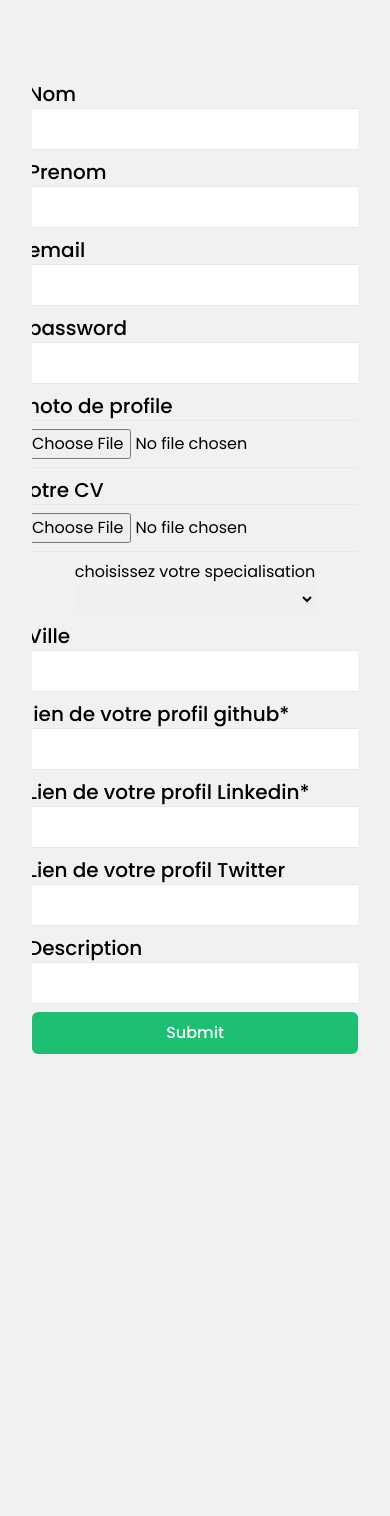
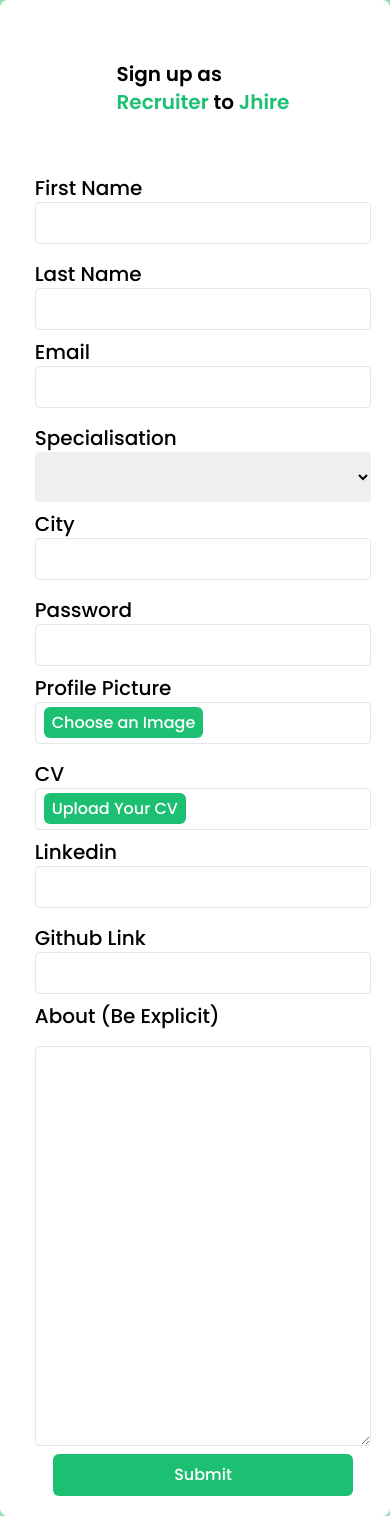
Before and after one commit to JFiaga/MERN_hiringWebsite, a React (Create React App) app in the folder client/: page /registerDeveloper in a window 390 px wide. Before the commit the page ends 1094 px from the top, so only its background shows below. Built offline with nearby package versions, Linux system fonts and the light colour scheme.

Commit message:
final ui of Registers components

```diff
--- a/client/src/assets/index.ts
+++ b/client/src/assets/index.ts
@@ -21,3 +21,6 @@
 
 
 export {default as NoAvatar} from './noAvatar.png'
+
+export {default as registerBg} from './registerBg.png'
+export {default as registerBg2} from './registerBg2.jpg'
--- a/client/src/components/Navbar.tsx
+++ b/client/src/components/Navbar.tsx
@@ -54,7 +54,7 @@
     pathname === "/login" ||
     pathname === "/chooseProfile"
   ) {
-    return <></>;
+    return null;
   } else {
     return (
       <nav className="bg-white sm:bg-primaryDark flex justify-center w-[100vw]  py-2">
--- a/client/src/index.css
+++ b/client/src/index.css
@@ -5,19 +5,17 @@
 @tailwind components;
 @tailwind utilities;
 
-/*
+
 html{
   width: 100vw;
   background: #fff;
- display: flex;
- justify-content: center;
- align-items: center;
+  height: 100%;
 
-} */
+}
 body {
 
   font-family: 'Poppins', sans-serif;
-  background: #F1f1f1;
+  /* background: #F1f1f1; */
   color: black;
   /* max-width: 1000px; */
 }
--- a/client/src/pages/ChooseProfile.tsx
+++ b/client/src/pages/ChooseProfile.tsx
@@ -10,11 +10,11 @@
 
 
   return (
-    <section className=" flex  w-[100vw]   md:px-8 px-4 pt-16 pb-10 text-black justify-center ">
+    <section className=" flex  w-[100vw] h-[100vh]  md:px-8 px-4 pt-16 pb-10 text-black justify-center bg-[#f1f1f1] ">
       <div className="max-w-[1400px] w-full flex flex-col items-center justify-center h-[80vh]  py-4 space-y-4 text-center">
         <div
         onClick={()=> setChooseLink (link => link = 'Developer')}
-        className={`cursor-pointer transition-all duration-500 w-[90%] p-2 h-1/2 flex flex-col items-center justify-center  shadow-md ${chooseLink === 'Developer' ? 'bg-primary text-white' : 'bg-white text-black'}`}>
+        className={`cursor-pointer transition-all duration-500 w-[90%] p-2 h-1/2 flex flex-col items-center justify-center max-w-[900px] shadow-md ${chooseLink === 'Developer' ? 'bg-primary text-white' : 'bg-white text-black'}`}>
           <div>
             <BiCodeAlt className={`text-[60px] ${chooseLink === 'Developer' ? 'text-white':'text-primary'}`} />
           </div>
@@ -23,7 +23,7 @@
 
         <div
         onClick={()=> setChooseLink (link => link = 'Recruiter')}
-        className={`cursor-pointer transition-all duration-500 w-[90%] p-2 h-1/2 flex flex-col items-center justify-center shadow-md ${chooseLink === 'Recruiter' ? 'bg-primary text-white' : 'bg-white text-black'}`}>
+        className={`cursor-pointer transition-all duration-500 w-[90%] p-2 h-1/2 flex flex-col items-center justify-center max-w-[900px] shadow-md ${chooseLink === 'Recruiter' ? 'bg-primary text-white' : 'bg-white text-black'}`}>
            <div>
             <MdOutlineManageSearch className={`text-[60px] ${chooseLink === 'Recruiter' ? 'text-white':'text-primary'}`} />
           </div>
--- a/client/src/pages/RegisterDeveloper.tsx
+++ b/client/src/pages/RegisterDeveloper.tsx
@@ -2,6 +2,11 @@
 import { uploadCv, uploadImg } from "../utils/upload";
 import { newRequest } from "../utils/newRequest";
 import {  useNavigate } from "react-router-dom";
+import { FaHandshake } from "react-icons/fa";
+import { BiPaint, BiSearch, BiSolidCustomize } from "react-icons/bi";
+import { MdFormatAlignLeft, MdOutlineDashboardCustomize } from "react-icons/md";
+import { registerBg } from "../assets";
+import { AiOutlineCustomerService } from "react-icons/ai";
 
 
 const RegisterDeveloper = () => {
@@ -89,108 +94,117 @@
   ];
 
   return (
-    <section className="text-black mt-10 w-[100vw] flex flex-col justify-center py-10 px-8">
-      <div className="w-full max-w-[1400px] flex flex-col items-center  space-y-5">
+
+    <section className="text-black min-h-[100vh] w-[100vw] bg-green-500 flex flex-col justify-center items-center relative  ">
+    <img
+      src={registerBg}
+      className="w-[100vw] min-h-[100vh] object-cover absolute"
+      alt=""
+    />
+    <div className="bg-white/50 w-full h-full absolute backdrop-blur-[20px]"></div>
+    <div className="w-full xl:w-[95%] max-w-[1700px] rounded-lg flex  items-center  space-y-5 z-[1000] bg-white min-h-[100vh]">
+
+      {/* Green Block */}
+      <div className="hidden xl:flex flex-col space-y-5 items-center justify-center 2xl:space-y-[100px] min-h-[120vh] h-full bg-primary w-[30%] 2xl:w-[40%] rounded-tl-lg rounded-bl-lg text-white">
+        <div className="flex space-x-2">
+          <div className="bg-white/20 backdrop-blur-md p-4 rounded-md  flex items-center justify-center">
+            <MdFormatAlignLeft className="text-[50px]"/>
+          </div>
+            <div className="max-w-[450px]">
+              <h2 className="font-semibold text-xl">Join Jhire</h2>
+              <p>Join the site by enter your information, no email ad, no tracking</p>
+            </div>
+        </div>
+
+        <div className="flex space-x-2 ">
+          <div className="bg-white/20 backdrop-blur-md p-4 rounded-md  flex items-center justify-center">
+            <BiPaint className="text-[50px]"/>
+          </div>
+            <div className="max-w-[450px]">
+              <h2 className="font-semibold text-xl">Custom Your Profile</h2>
+              <p>Add your information and your past project to have an awesome profile</p>
+            </div>
+        </div>
+
+        <div className="flex space-x-2">
+          <div className="bg-white/20 backdrop-blur-md p-4 rounded-md  flex items-center justify-center">
+            <FaHandshake className="text-[50px]"/>
+          </div>
+            <div className="max-w-[450px]">
+              <h2 className="font-semibold text-xl">Get A Job</h2>
+              <p>Chat with Recruiter on the platform  or elsewhere and establish a contract</p>
+            </div>
+        </div>
+
+
+      </div>
       <form
         onSubmit={handleSubmit}
         action=""
-          className="w-full overflow-hidden h-auto flex flex-col items-center space-y-2 md:space-y-4"
+        className="  overflow-x-hidden min-h-[100vh] xl:h-auto flex flex-col xl:items-start items-center  space-y-2 md:space-y-5 w-full xl:w-[70%] 2xl:w-[60%] pl-4  xl:pl-[100px] pt-10 pb-5  "
       >
-          <div className="flex flex-col ">
+        <div className="text-xl sm:text-3xl md:text-[40px] font-semibold mb-[50px] ">
+          Sign up as <br />
+          <span className="text-primary">Recruiter </span>
+          to
+          <span className="text-primary"> Jhire </span>
+        </div>
 
+        {/* FistName LastName */}
+        <div className="flex flex-col md:flex-row space-y-4 md:space-y-0 w-[90%] md:space-x-2 lg:space-x-4 md:justify-center">
+        <div className="flex flex-col md:w-[50%] ">
             <label htmlFor="firstName" className="font-medium text-xl ">
-              Nom
+              First Name
             </label>
             <input
-              // required
+              required
               onChange={handleChange}
               type="text"
               id="firstName"
               name="firstName"
-              className="outline-none p-2 rounded border"
+              className="outline-none p-2 rounded border focus-within:border-primary transition-all duration-300"
             />
           </div>
-
-          <div className="flex flex-col ">
-            <label className="font-medium text-xl " htmlFor="lastName">
-              Prenom
+          <div className="flex flex-col md:w-[50%] ">
+            <label htmlFor="lastName" className="font-medium text-xl ">
+              Last Name
             </label>
             <input
-              // required
+              required
               onChange={handleChange}
               type="text"
               id="lastName"
               name="lastName"
-              className="outline-none p-2 rounded border"
+              className="outline-none p-2 rounded border max-w-[100%]  focus-within:border-primary transition-all duration-300"
             />
           </div>
+        </div>
 
-          <div className="flex flex-col ">
-            <label className="font-medium text-xl " htmlFor="email">
-              email
+        {/*  Email - Specialisation*/}
+        <div className="flex flex-col md:flex-row space-y-4 md:space-y-0 w-[90%] md:space-x-2 lg:space-x-4 md:justify-center">
+          <div className="flex flex-col md:w-[50%] ">
+            <label htmlFor="email" className="font-medium text-xl ">
+              Email
             </label>
             <input
-              // required
+              required
               onChange={handleChange}
               type="email"
               id="email"
               name="email"
-              className="outline-none p-2 rounded border"
+              className="outline-none p-2 rounded border  focus-within:border-primary transition-all duration-300"
             />
           </div>
-
-          <div className="flex flex-col ">
-            <label className="font-medium text-xl " htmlFor="password">
-              password
-            </label>
-            <input
-              // required
-              onChange={handleChange}
-              type="password"
-              id="password"
-              name="password"
-              className="outline-none p-2 rounded border"
-            />
-          </div>
-
-          <div className="flex flex-col ">
-            <label className="font-medium text-xl " htmlFor="profilePic">
-              Photo de profile
-            </label>
-            <input
-              // required
-              type="file"
-              id="profilePic"
-              name="profilePic"
-              className="outline-none p-2 rounded border"
-              onChange={handleUploadImage}
-            />
-          </div>
-
-          <div className="flex flex-col ">
-            <label className="font-medium text-xl " htmlFor="profilePic">
-              Votre CV
-            </label>
-            <input
-              // required
-              type="file"
-              id="profilePic"
-              name="profilePic"
-              className="outline-none p-2 rounded border"
-              onChange={handleUploadCv}
-            />
-          </div>
-
-          <div className="flex flex-col ">
-            choisissez votre specialisation
-
+          <div className="flex flex-col md:w-[50%] ">
+            <span  className="font-medium text-xl ">
+              Specialisation
+            </span>
             <select
-              // required
-              className="font-medium text-xl "
+              className="font-medium text-xl w-full h-[50px] rounded outline-none"
               name="specialisation"
               onChange={handleChange}
             >
-              <option value=" "> </option>
+              <option value=""/>
               {specialisationTag.map((val, index) => (
                 <option key={index} value={val}>
                   {val}
@@ -198,10 +212,13 @@
               ))}
             </select>
           </div>
+        </div>
 
-          <div className="flex flex-col ">
-            <label className="font-medium text-xl " htmlFor="city">
-              Ville
+        {/* City - Password */}
+        <div className="flex flex-col md:flex-row space-y-4 md:space-y-0 w-[90%] md:space-x-2 lg:space-x-4 md:justify-center">
+          <div className="flex flex-col md:w-[50%] ">
+            <label htmlFor="city" className="font-medium text-xl ">
+              City
             </label>
             <input
               required
@@ -209,68 +226,117 @@
               type="text"
               id="city"
               name="city"
-              className="outline-none p-2 rounded border"
+              className="outline-none p-2 rounded border  focus-within:border-primary transition-all duration-300"
             />
           </div>
 
-          <div className="flex flex-col ">
-            <label className="font-medium text-xl " htmlFor="github">
-              lien de votre profil github*
+          <div className="flex flex-col md:w-[50%] ">
+            <label htmlFor="password" className="font-medium text-xl ">
+              Password
             </label>
             <input
               required
               onChange={handleChange}
-              id="github"
-              className="outline-none p-2 rounded border"
-              name="github"
+              type="password"
+              id="password"
+              name="password"
+              className="outline-none p-2 rounded border  focus-within:border-primary transition-all duration-300"
+            />
+          </div>
+        </div>
+
+
+
+        {/* Profile Pic - CV*/}
+        <div className="flex flex-col md:flex-row space-y-4 md:space-y-0 w-[90%] md:space-x-2 lg:space-x-4 md:justify-center">
+          <div className="flex flex-col md:w-[50%] ">
+          <label htmlFor="profilePic" className="font-medium text-xl ">Profile Picture</label>
+            <label htmlFor="profilePic" className="font-medium  outline-none p-2 rounded border  focus-within:border-primary transition-all duration-300">
+         <span className="bg-primary text-white px-2 py-1 rounded-md cursor-pointer"> Choose an Image</span>
+          </label>
+            <input
+             required
+              type="file"
+              id="profilePic"
+              name="profilePic"
+              onChange={handleUploadImage}
+              className="hidden"
             />
           </div>
 
-          <div className="flex flex-col ">
-            <label className="font-medium text-xl " htmlFor="linkedin">
-              Lien de votre profil Linkedin*
+          <div className="flex flex-col md:w-[50%] ">
+          <label htmlFor="cvFile" className="font-medium text-xl ">CV</label>
+            <label htmlFor="cvFile" className="font-medium  outline-none p-2 rounded border  focus-within:border-primary transition-all duration-300">
+         <span className="bg-primary text-white px-2 py-1 rounded-md cursor-pointer"> Upload Your CV</span>
           </label>
             <input
-              // required
-              onChange={handleChange}
-              id="linkedin"
-              className="outline-none p-2 rounded border"
-              name="linkedin"
+             required
+              type="file"
+              id="cvFile"
+              name="cvFile"
+              onChange={handleUploadCv}
+              className="hidden"
             />
           </div>
+        </div>
 
-          <div className="flex flex-col ">
-            <label className="font-medium text-xl " htmlFor="twitter">
-              Lien de votre profil Twitter
+         {/* linkedin - Github */}
+        <div className="flex flex-col md:flex-row space-y-4 md:space-y-0 w-[90%] md:space-x-2 lg:space-x-4 md:justify-center">
+
+        <div className="flex flex-col md:w-[50%] ">
+            <label htmlFor="linkedin" className="font-medium text-xl ">
+              Linkedin
             </label>
             <input
+              required
+              onChange={handleChange}
+              type="text"
+              id="linkedin"
+              name="linkedin"
+              className="outline-none p-2 rounded border  focus-within:border-primary transition-all duration-300"
+            />
+          </div>
+       <div className="flex flex-col md:w-[50%] ">
+          <label htmlFor="github" className="font-medium text-xl ">
+         Github Link
+             </label>
+             <input
+               required
                type="url"
                onChange={handleChange}
-              id="twitter"
-              className="outline-none p-2 rounded border"
-              name="twitter"
+               id="github"
+               name="github"
+              className="outline-none p-2 rounded border  focus-within:border-primary transition-all duration-300"
             />
           </div>
-
-          <div className="flex flex-col ">
-            <label className="font-medium text-xl " htmlFor="desc">
-              Description
-            </label>
-            <input
-              // required
-              onChange={handleChange}
-              id="desc"
-              className="outline-none p-2 rounded border"
-              name="desc"
-            />
         </div>
 
-          <button className="w-full max-w-[430px] bg-primary  px-2 py-2 text-center text-white rounded-md font-medium outline-none border border-transparent hover:border-primary transition-all duration-300 hover:bg-transparent hover:text-primary">
+         {/* About */}
+  <div className="flex flex-col space-y-4 md:space-y-0 w-[90%] md:space-x-2 lg:space-x-4 md:justify-center">
+
+            <label htmlFor="desc" className="font-medium text-xl ">
+              {`About (Be Explicit)`}
+            </label>
+            <textarea
+              required
+              onChange={handleChange}
+
+              id="desc"
+              name="desc"
+              className="outline-none p-2 rounded border mi  focus-within:border-primary transition-all duration-300 min-h-[400px] "
+            ></textarea>
+          </div>
+
+        <button
+          type="submit"
+          className="w-full max-w-[300px] self-center bg-primary py-2 text-center text-white rounded-md font-medium outline-none border border-transparent hover:border-primary transition-all duration-300 hover:bg-transparent hover:text-primary mb-[20px]"
+        >
           Submit
         </button>
       </form>
     </div>
   </section>
+
   );
 };
 
--- a/client/src/pages/RegisterRecruiter.tsx
+++ b/client/src/pages/RegisterRecruiter.tsx
@@ -1,5 +1,9 @@
 import React, { useState } from "react";
 import { newRequest } from "../utils/newRequest";
+import { registerBg } from "../assets";
+import { MdFormatAlignLeft } from "react-icons/md";
+import { FaHandshake } from "react-icons/fa";
+import { BiSearch } from "react-icons/bi";
 
 const RegisterRecruiter = () => {
   const [userData, setUserData] = useState({
@@ -25,23 +29,73 @@
       await newRequest.post("/authRecruiter/registerRecruiter", {
         ...userData,
       });
-      window.location.pathname = '/'
+      window.location.pathname = "/";
     } catch (err) {
       console.log(err);
     }
   };
 
   return (
-    <section className="text-black mt-10 w-[100vw] flex flex-col justify-center py-10 px-8">
-      <div className="w-full max-w-[1400px] flex flex-col items-center  space-y-5">
+    <section className="text-black h-[100vh] w-[100vw] bg-green-500 flex flex-col justify-center items-center relative overflow-hidden ">
+      <img
+        src={registerBg}
+        className="w-[100vw] h-[100vh] object-cover absolute"
+        alt=""
+      />
+      <div className="bg-white/50 w-full h-full absolute backdrop-blur-[20px]"></div>
+      <div className="w-full xl:w-[95%] max-w-[1700px] rounded-lg flex  items-center  space-y-5 z-[1000] bg-white h-[100vh] md:h-[70vh]">
+
+        {/* Green Block */}
+        <div className="hidden xl:flex flex-col space-y-5 items-center justify-center h-full bg-primary w-[30%] 2xl:w-[40%] rounded-tl-lg rounded-bl-lg text-white ">
+          <div className="flex space-x-2">
+            <div className="bg-white/20 backdrop-blur-md p-4 rounded-md  flex items-center justify-center">
+              <MdFormatAlignLeft className="text-[50px]"/>
+            </div>
+              <div className="max-w-[450px]">
+                <h2 className="font-semibold text-xl">Join Jhire</h2>
+                <p>Join the site by enter your information, no email ad, no tracking</p>
+              </div>
+          </div>
+
+          <div className="flex space-x-2 ">
+            <div className="bg-white/20 backdrop-blur-md p-4 rounded-md  flex items-center justify-center">
+              <BiSearch className="text-[50px]"/>
+            </div>
+              <div className="max-w-[450px]">
+                <h2 className="font-semibold text-xl">Find Developer</h2>
+                <p>Explore our large catalog of developer and find your talent</p>
+              </div>
+          </div>
+
+          <div className="flex space-x-2">
+            <div className="bg-white/20 backdrop-blur-md p-4 rounded-md  flex items-center justify-center">
+              <FaHandshake className="text-[50px]"/>
+            </div>
+              <div className="max-w-[450px]">
+                <h2 className="font-semibold text-xl">Hire Your Worker</h2>
+                <p>Chat with developers on the platform  or elsewhere and establish a contract</p>
+              </div>
+          </div>
+
+
+        </div>
         <form
           onSubmit={handleSubmit}
           action=""
-          className="w-full overflow-hidden h-auto flex flex-col items-center space-y-2 md:space-y-4"
+          className="  overflow-hidden h-[100vh] xl:h-auto flex flex-col xl:items-start items-center  space-y-2 md:space-y-5 w-full xl:w-[70%] 2xl:w-[60%] pl-4  xl:pl-[100px] pt-10 md:h-[700px] pb-5  "
         >
-          <div className="flex flex-col ">
+          <div className="text-xl sm:text-3xl md:text-[40px] font-semibold mb-[50px] ">
+            Sign up as <br />
+            <span className="text-primary">Recruiter </span>
+            to
+            <span className="text-primary"> Jhire </span>
+          </div>
+
+          {/* FistName LastName */}
+          <div className="flex flex-col md:flex-row space-y-4 md:space-y-0 w-[90%] md:space-x-2 lg:space-x-4 md:justify-center">
+            <div className="flex flex-col  ">
               <label htmlFor="firstName" className="font-medium text-xl ">
-              Nom
+                First Name
               </label>
               <input
                 required
@@ -49,12 +103,12 @@
                 type="text"
                 id="firstName"
                 name="firstName"
-              className="outline-none p-2 rounded border"
+                className="outline-none p-2 rounded border focus-within:border-primary transition-all duration-300"
               />
             </div>
-          <div className="flex flex-col ">
+            <div className="flex flex-col   ">
               <label htmlFor="lastName" className="font-medium text-xl ">
-              Prenom
+                Last Name
               </label>
               <input
                 required
@@ -62,25 +116,29 @@
                 type="text"
                 id="lastName"
                 name="lastName"
-              className="outline-none p-2 rounded border"
+                className="outline-none p-2 rounded border max-w-[100%]  focus-within:border-primary transition-all duration-300"
               />
             </div>
-          <div className="flex flex-col ">
+          </div>
+
+          {/*  Email - Company Name*/}
+          <div className="flex flex-col md:flex-row space-y-4 md:space-y-0 w-[90%] md:space-x-2 lg:space-x-4 md:justify-center">
+            <div className="flex flex-col  ">
               <label htmlFor="email" className="font-medium text-xl ">
-              Email Professionnel
+                Email
               </label>
               <input
                 required
                 onChange={handleChange}
-              type="text"
+                type="email"
                 id="email"
                 name="email"
-              className="outline-none p-2 rounded border"
+                className="outline-none p-2 rounded border  focus-within:border-primary transition-all duration-300"
               />
             </div>
             <div className="flex flex-col ">
               <label htmlFor="companyName" className="font-medium text-xl ">
-              Nom de votre entreprise
+                Company Name
               </label>
               <input
                 required
@@ -88,12 +146,16 @@
                 type="text"
                 id="companyName"
                 name="companyName"
-              className="outline-none p-2 rounded border"
+                className="outline-none p-2 rounded border  focus-within:border-primary transition-all duration-300"
               />
             </div>
-          <div className="flex flex-col ">
+          </div>
+
+          {/* City - Password */}
+          <div className="flex flex-col md:flex-row space-y-4 md:space-y-0 w-[90%] md:space-x-2 lg:space-x-4 md:justify-center">
+            <div className="flex flex-col  ">
               <label htmlFor="city" className="font-medium text-xl ">
-              Ville
+                City
               </label>
               <input
                 required
@@ -101,27 +163,28 @@
                 type="text"
                 id="city"
                 name="city"
-              className="outline-none p-2 rounded border"
+                className="outline-none p-2 rounded border  focus-within:border-primary transition-all duration-300"
               />
             </div>
 
             <div className="flex flex-col ">
               <label htmlFor="password" className="font-medium text-xl ">
-              mot de passe
+                Password
               </label>
               <input
                 required
                 onChange={handleChange}
-              type="text"
+                type="password"
                 id="password"
                 name="password"
-              className="outline-none p-2 rounded border"
+                className="outline-none p-2 rounded border  focus-within:border-primary transition-all duration-300"
               />
+            </div>
           </div>
 
           <button
             type="submit"
-            className="w-full max-w-[430px] bg-primary  px-2 py-2 text-center text-white rounded-md font-medium outline-none border border-transparent hover:border-primary transition-all duration-300 hover:bg-transparent hover:text-primary"
+            className="w-full max-w-[300px] self-center bg-primary py-2 text-center text-white rounded-md font-medium outline-none border border-transparent hover:border-primary transition-all duration-300 hover:bg-transparent hover:text-primary mb-[20px]"
           >
             Submit
           </button>
```
Also changed, not shown: client/src/components/Footer.tsx (+11 -1 lines), client/src/pages/Login.tsx (+8 -6 lines), client/src/assets/registerBg.png (added), client/src/assets/registerBg2.jpg (added). Lines whose indentation alone changed are shown as unchanged.
